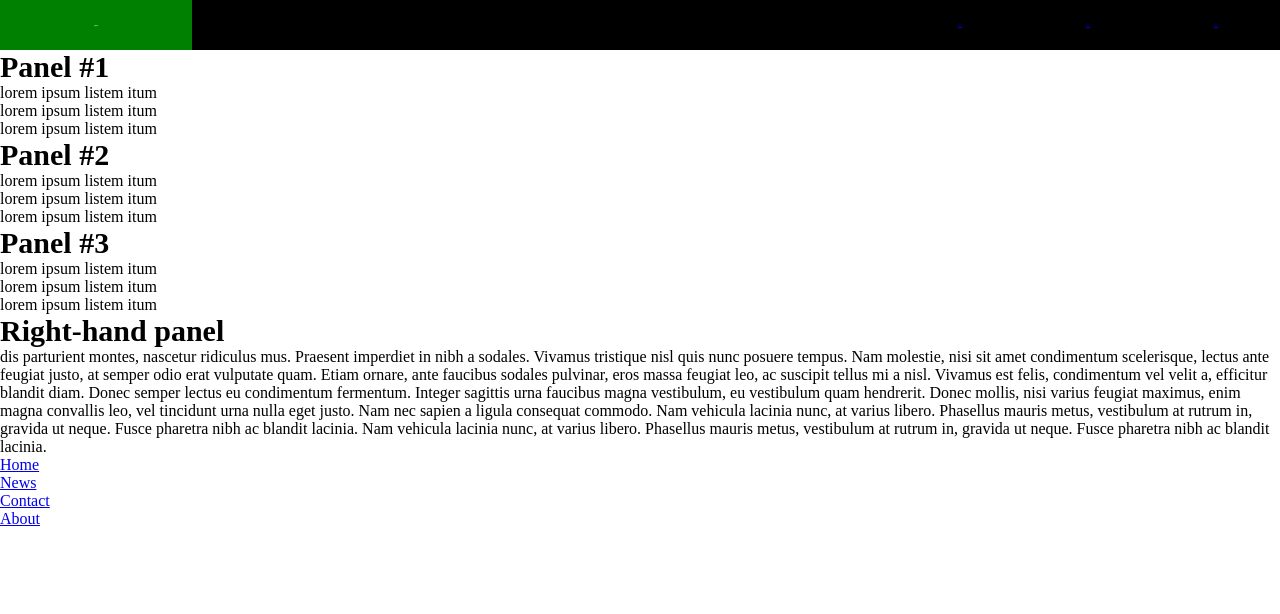
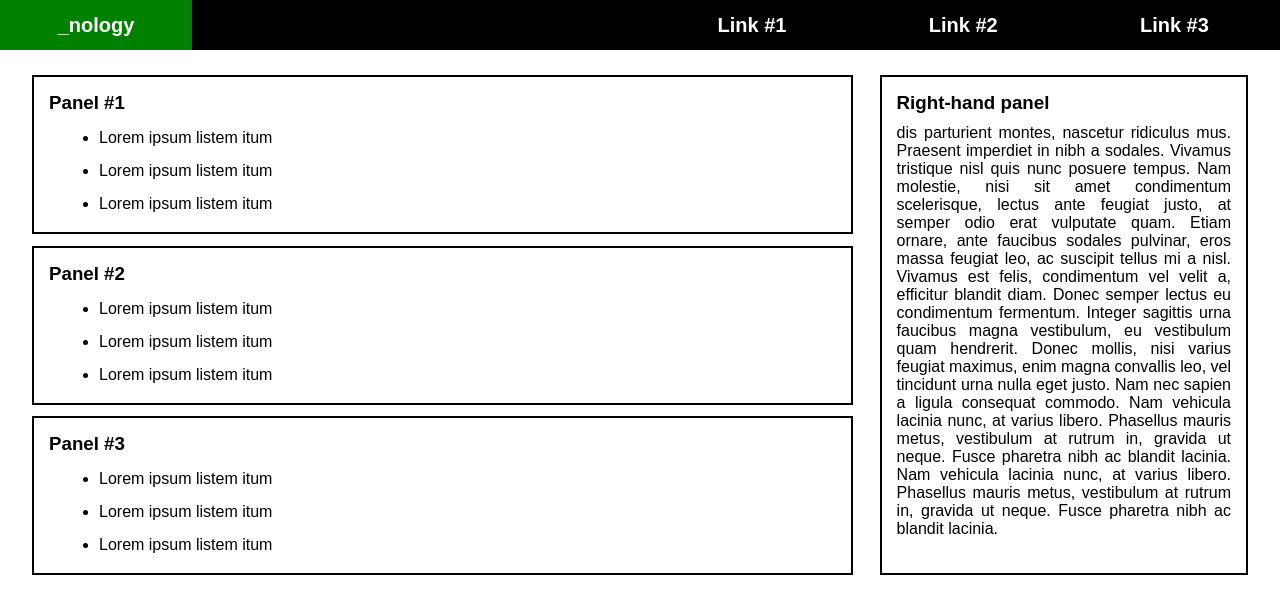
Before and after one commit to ChenOBrien/flexbox-challenge-git-repo, a plain HTML site: page index.html in a window 1280 px wide. Drawn offline with Linux system fonts and the light colour scheme.

Commit message:
updated code

```diff
--- a/index.html
+++ b/index.html
@@ -5,67 +5,65 @@
     <meta http-equiv="X-UA-Compatible" content="IE=edge" />
     <meta name="viewport" content="width=, initial-scale=1.0" />
     <title>flexbox challenge 1</title>
-    <link rel="stylesheet"href="styles.css">
+    <link rel="stylesheet" href="styles.css" />
 
-    <body>
     <header>
       <nav>
         <div id="logo">_nology</div>
-
-                <ul class="nav-links">
-                    <li><a href="#">Link #1</a></li>
-                    <li><a href="#">Link #2</a></li>
-                    <li><a href="#">Link #2</a></li>
+        <div id="nav-links">
+          <a href="#">Link #1</a>
+          <a href="#">Link #2</a>
+          <a href="#">Link #3</a>
+        </div>
+      </nav>
+    </header>
+    <main>
+      <div id="left-panel">
+        <div class="card">
+          <h3>Panel #1</h3>
+          <ul>
+            <li>Lorem ipsum listem itum</li>
+            <li>Lorem ipsum listem itum</li>
+            <li>Lorem ipsum listem itum</li>
           </ul>
-            </nav>
-
-        </header>
-
-        <main>
-            <h1>Panel #1</h1>
+        </div>
+        <div class="card">
+          <h3>Panel #2</h3>
           <ul>
-            <li>lorem ipsum listem itum</li>
-            <li>lorem ipsum listem itum</li>
-            <li>lorem ipsum listem itum</li>
+            <li>Lorem ipsum listem itum</li>
+            <li>Lorem ipsum listem itum</li>
+            <li>Lorem ipsum listem itum</li>
           </ul>
-
-            <h2>Panel #2</h2>
-            <ul>
-            <li>lorem ipsum listem itum</li>
-            <li>lorem ipsum listem itum</li>
-            <li>lorem ipsum listem itum</li>
-            </ul>
-
+        </div>
+        <div class="card">
           <h3>Panel #3</h3>
           <ul>
-            <li>lorem ipsum listem itum</li>
-            <li>lorem ipsum listem itum</li>
-            <li>lorem ipsum listem itum</li>
+            <li>Lorem ipsum listem itum</li>
+            <li>Lorem ipsum listem itum</li>
+            <li>Lorem ipsum listem itum</li>
           </ul>
-
-            <h4>Right-hand panel</h4>
+        </div>
+      </div>
+      <div id="right-panel">
+        <h3>Right-hand panel</h3>
         <p>
-            dis parturient montes, nascetur ridiculus mus. Praesent imperdiet in nibh
-            a sodales. Vivamus tristique nisl quis nunc posuere tempus. Nam molestie,
-            nisi sit amet condimentum scelerisque, lectus ante feugiat justo, at
-            semper odio erat vulputate quam. Etiam ornare, ante faucibus sodales
-            pulvinar, eros massa feugiat leo, ac suscipit tellus mi a nisl. Vivamus
-            est felis, condimentum vel velit a, efficitur blandit diam. Donec semper
-            lectus eu condimentum fermentum. Integer sagittis urna faucibus magna
-            vestibulum, eu vestibulum quam hendrerit. Donec mollis, nisi varius
-            feugiat maximus, enim magna convallis leo, vel tincidunt urna nulla eget
-            justo. Nam nec sapien a ligula consequat commodo. Nam vehicula lacinia
-            nunc, at varius libero. Phasellus mauris metus, vestibulum at rutrum in,
-            gravida ut neque. Fusce pharetra nibh ac blandit lacinia. Nam vehicula
-            lacinia nunc, at varius libero. Phasellus mauris metus, vestibulum at
-            rutrum in, gravida ut neque. Fusce pharetra nibh ac blandit lacinia.
+          dis parturient montes, nascetur ridiculus mus. Praesent imperdiet in
+          nibh a sodales. Vivamus tristique nisl quis nunc posuere tempus. Nam
+          molestie, nisi sit amet condimentum scelerisque, lectus ante feugiat
+          justo, at semper odio erat vulputate quam. Etiam ornare, ante faucibus
+          sodales pulvinar, eros massa feugiat leo, ac suscipit tellus mi a
+          nisl. Vivamus est felis, condimentum vel velit a, efficitur blandit
+          diam. Donec semper lectus eu condimentum fermentum. Integer sagittis
+          urna faucibus magna vestibulum, eu vestibulum quam hendrerit. Donec
+          mollis, nisi varius feugiat maximus, enim magna convallis leo, vel
+          tincidunt urna nulla eget justo. Nam nec sapien a ligula consequat
+          commodo. Nam vehicula lacinia nunc, at varius libero. Phasellus mauris
+          metus, vestibulum at rutrum in, gravida ut neque. Fusce pharetra nibh
+          ac blandit lacinia. Nam vehicula lacinia nunc, at varius libero.
+          Phasellus mauris metus, vestibulum at rutrum in, gravida ut neque.
+          Fusce pharetra nibh ac blandit lacinia.
         </p>
+      </div>
     </main>
-        </body>
+  </head>
 </html>
-    <ul>
-    <li><a href="default.asp">Home</a></li>
-    <li><a href="news.asp">News</a></li>
-    <li><a href="contact.asp">Contact</a></li>
-    <li><a href="about.asp">About</a></li>
-    </ul>
--- a/styles.css
+++ b/styles.css
@@ -1,17 +1,10 @@
 * {
   margin: 0;
   padding: 0;
-  font-family: "Times New Roman", Times, serif;
+  font-family: sans-serif;
 }
 
-h1,
-h2,
-h3,
-h4 {
-  font-size: 30px;
-}
-
-/* navigation bar */
+/* navbar stylings */
 
 nav,
 nav * {
@@ -25,25 +18,76 @@ nav {
   justify-content: space-between;
   width: 100%;
   height: 50px;
-  font-size: 1.25px;
+  font-size: 1.25em;
   background-color: black;
   color: white;
 }
 
 #logo {
   width: 15%;
-  height: 50px;
+  height: 100%;
   background-color: green;
 }
 
-ul {
-  list-style-type: none;
-  margin: 0;
-  padding: 0;
+#nav-links {
+  width: 50%;
+  height: 100%;
+  justify-content: flex-end;
 }
 
-.nav-links {
+a {
+  width: 33%;
+  height: 100%;
+  text-decoration: none;
+  color: white;
+}
+
+a:hover {
+  background-color: white;
+  color: black;
+}
+
+/* content stylings */
+
+main {
+  width: 95%;
+  height: 500px;
+  margin: 25px auto;
   display: flex;
-  justify-content: space-around;
-  width: 30%;
+  justify-content: space-between;
 }
+
+#left-panel {
+  width: 67.5%;
+  display: flex;
+  flex-direction: column;
+  justify-content: space-between;
+}
+
+.card {
+  border: solid black 2px;
+  height: 25%;
+  padding: 15px;
+}
+
+ul {
+  margin-left: 50px;
+}
+
+li {
+  margin: 15px 0;
+}
+
+#right-panel {
+  width: 27.5%;
+  padding: 15px;
+  border: solid black 2px;
+}
+
+#right-panel > h3 {
+  margin-bottom: 10px;
+}
+
+p {
+  text-align: justify;
+}
```
Lines whose indentation alone changed are shown as unchanged.
